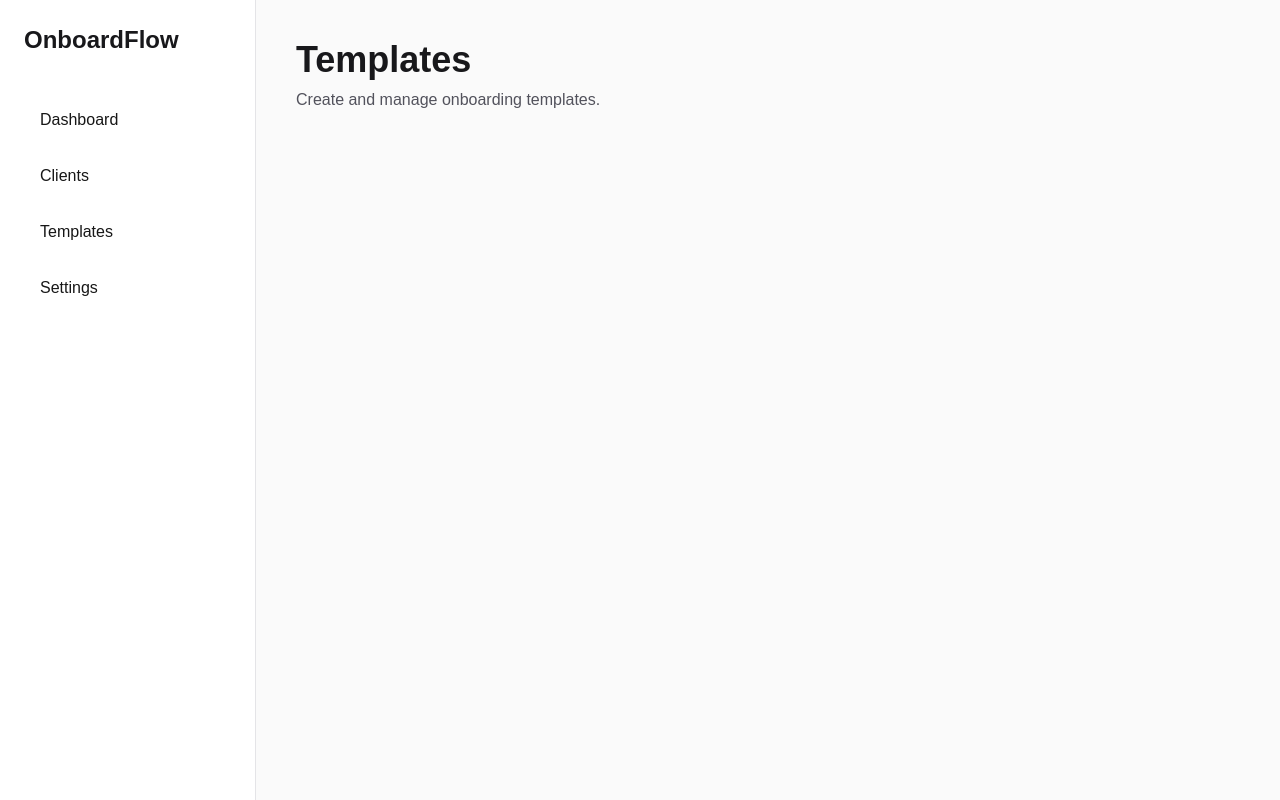
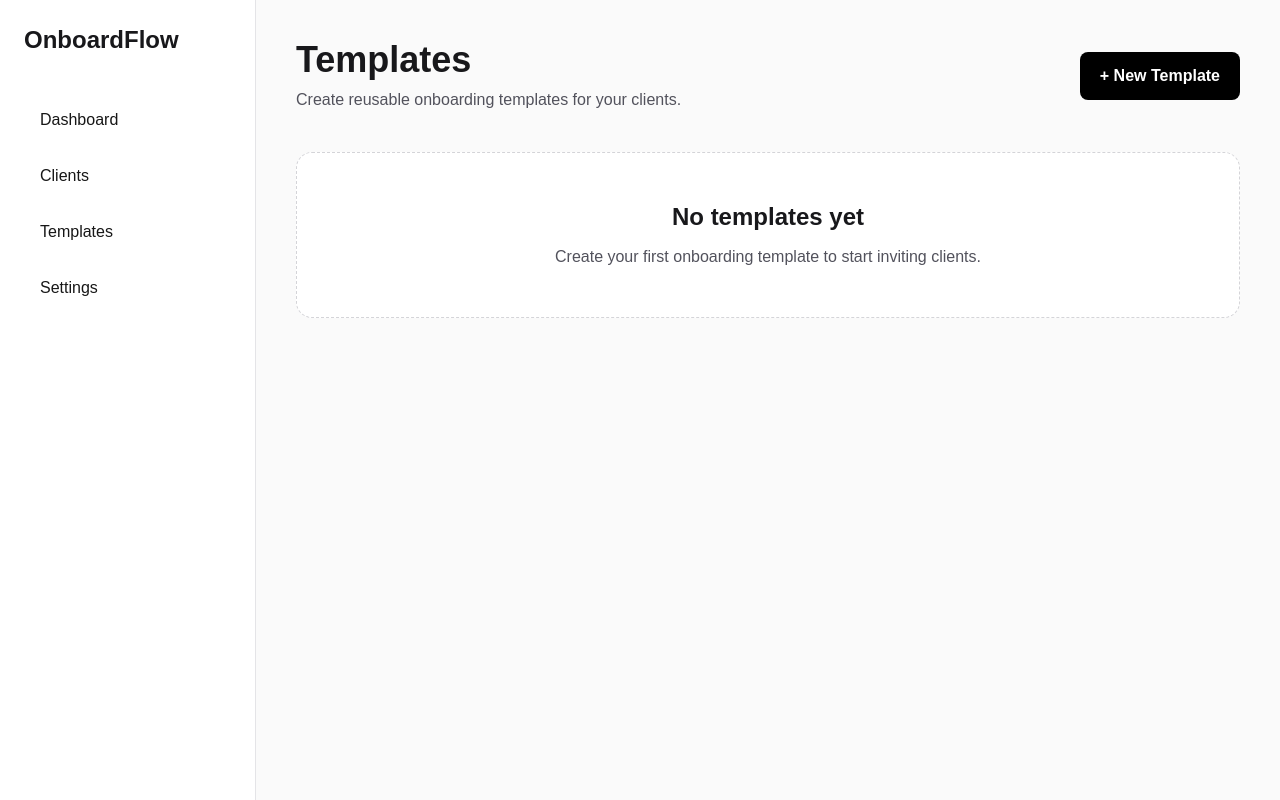
Before and after one commit to meharbhamrah/onboardflow, a Next.js app: page /dashboard/templates in a window 1280 px wide. Built offline with nearby package versions, Linux system fonts and the light colour scheme.

Commit message:
Add templates section and dashboard navigation

```diff
--- /dev/null
+++ b/app/dashboard/templates/new/page.tsx
@@ -0,0 +1,13 @@
+export default function NewTemplatePage() {
+  return (
+    <div>
+      <h1 className="text-4xl font-bold text-zinc-900">
+        Create Template
+      </h1>
+
+      <p className="mt-2 text-zinc-600">
+        This is where you'll build onboarding templates.
+      </p>
+    </div>
+  );
+}
--- a/app/dashboard/templates/page.tsx
+++ b/app/dashboard/templates/page.tsx
@@ -1,13 +1,36 @@
+import Link from "next/link";
+
 export default function TemplatesPage() {
   return (
-    <>
-      <h1 className="text-4xl font-bold text-zinc-900">
-        Templates
-      </h1>
+    <div>
+      <div className="flex items-center justify-between">
+        <div>
+          <h1 className="text-4xl font-bold text-zinc-900">
+            Templates
+          </h1>
 
-      <p className="mt-2 text-zinc-600">
-        Create and manage onboarding templates.
-      </p>
-    </>
+          <p className="mt-2 text-zinc-600">
+            Create reusable onboarding templates for your clients.
+          </p>
+        </div>
+
+        <Link
+          href="/dashboard/templates/new"
+          className="rounded-lg bg-black px-5 py-3 font-semibold text-white transition hover:bg-zinc-800"
+        >
+          + New Template
+        </Link>
+      </div>
+
+      <div className="mt-10 rounded-2xl border border-dashed border-zinc-300 bg-white p-12 text-center">
+        <h2 className="text-2xl font-semibold text-zinc-900">
+          No templates yet
+        </h2>
+
+        <p className="mt-3 text-zinc-600">
+          Create your first onboarding template to start inviting clients.
+        </p>
+      </div>
+    </div>
   );
 }
```
